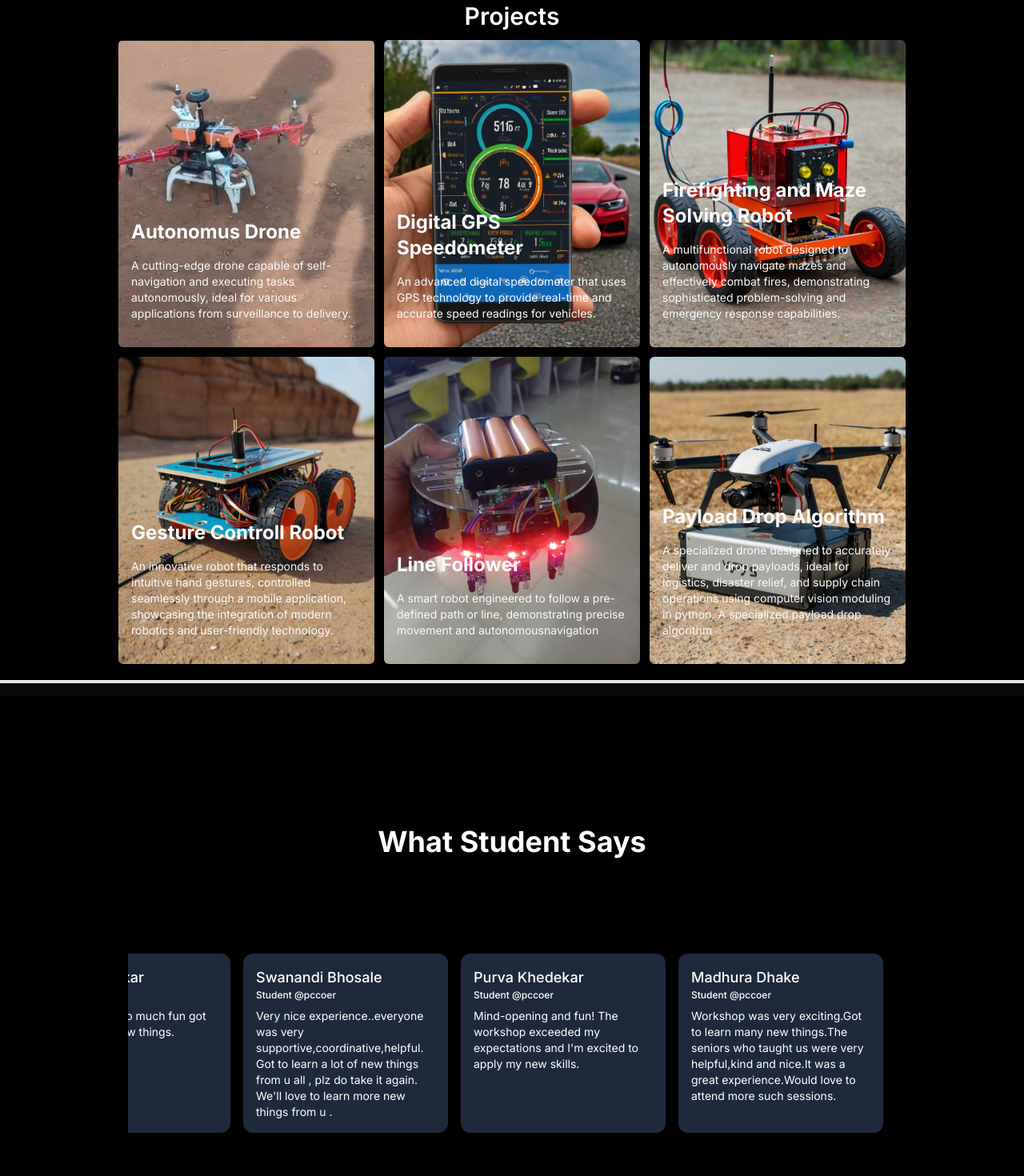
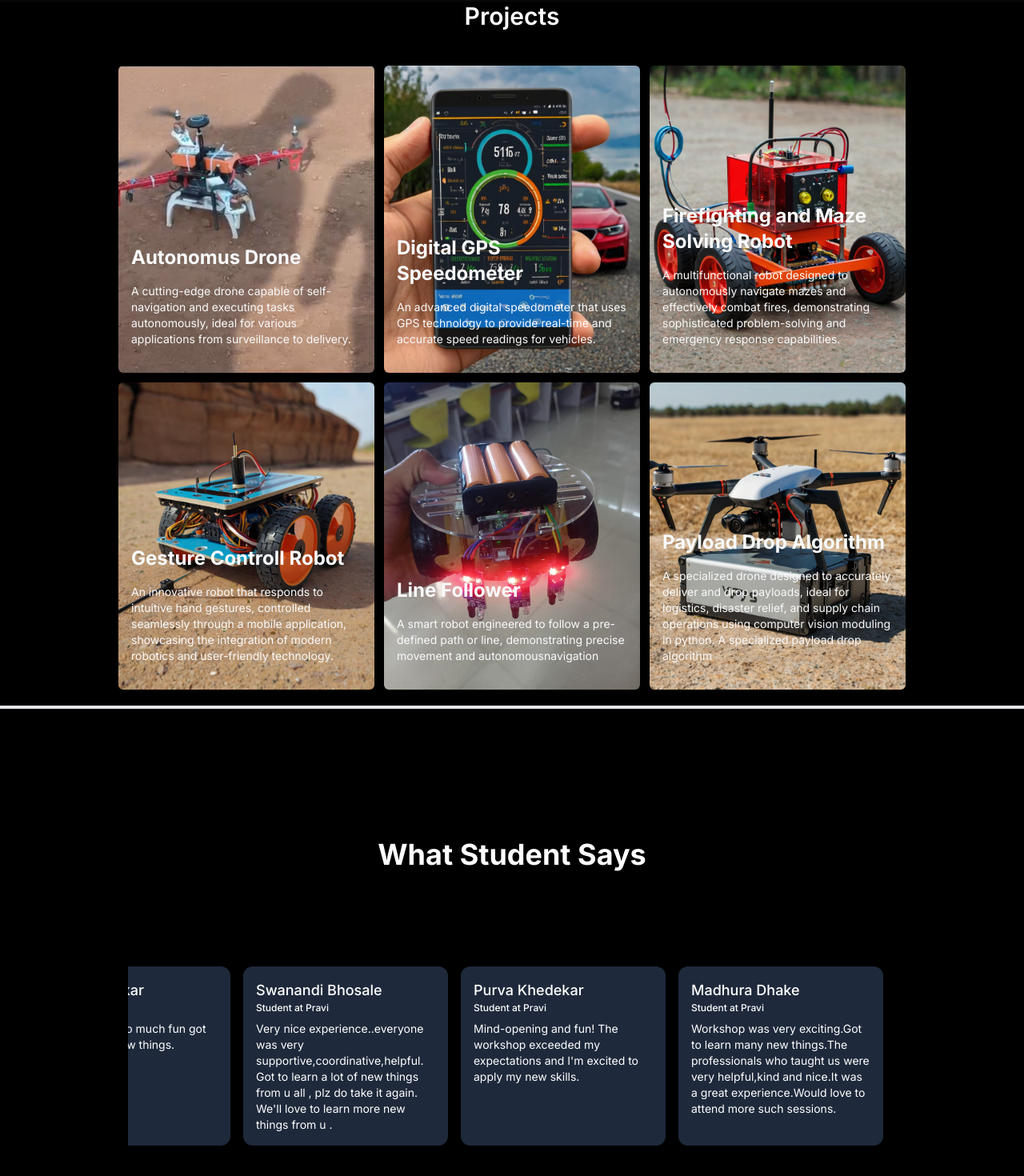
Before and after one commit to JangidVish/Curiosity, a Next.js app: page / in a window 1280 px wide. Shown: the part 2678-4148 px from the top of the page at 80% size. Built offline with nearby package versions, Linux system fonts and the light colour scheme.

Commit message:
Some css chsnges

```diff
--- a/src/app/components/FeedbackCrausal.tsx
+++ b/src/app/components/FeedbackCrausal.tsx
@@ -4,43 +4,43 @@ import Marquee from "@/app/components/ui/marquee";
 const reviews = [
   {
     name: "Samruddhi Achari",
-    username: "Student @pccoer",
-    body: "Very nice workshop, really help me alot in personal growth, in both technical and soft skill development. all the senior who taught us are really nice, kind and helping. Had a great session overall. Request: please conduct a session on ethical hacking and cyber security please.",
+    username: "Student at Pravi",
+    body: "Very nice workshop, really help me alot in personal growth, in both technical and soft skill development. all the professional who taught us are really nice, kind and helping. Had a great session overall. Request: please conduct a session on ethical hacking and cyber security please.",
     img: "https://avatar.vercel.sh/jack",
   },
   {
     name: "Sanjana Deshinge",
-    username: "Student @pccoer",
+    username: "Student at Pravi",
     body: "It was really a great and amazing workshop.It was really beyond my expectation where we were having hand-on experiences with learning so many skills like C++,soldering,app development and many more.So I want to thank you for teaching us supporting us and helping us with all the stuffs.",
     img: "https://avatar.vercel.sh/jill",
   },
   {
     name: "Mitali Swamy",
-    username: "Student @pccoer",
+    username: "Student at Pravi",
     body: "It would be great if you could take sessions on cybersecurity as well with robotics",
     img: "https://avatar.vercel.sh/john",
   },
   {
     name: "Swanandi Bhosale",
-    username: "Student @pccoer",
+    username: "Student at Pravi",
     body: "Very nice experience..everyone was very supportive,coordinative,helpful. Got to learn a lot of new things from u all , plz do take it again. We'll love to learn more new things from u .",
     img: "https://avatar.vercel.sh/jane",
   },
   {
     name: "Purva Khedekar",
-    username: "Student @pccoer",
+    username: "Student at Pravi",
     body: "Mind-opening and fun! The workshop exceeded my expectations and I'm excited to apply my new skills.",
     img: "https://avatar.vercel.sh/jenny",
   },
   {
     name: "Madhura Dhake",
-    username: "Student @pccoer",
-    body: "Workshop was very exciting.Got to learn many new things.The seniors who taught us were very helpful,kind and nice.It was a great experience.Would love to attend more such sessions.",
+    username: "Student at Pravi",
+    body: "Workshop was very exciting.Got to learn many new things.The professionals who taught us were very helpful,kind and nice.It was a great experience.Would love to attend more such sessions.",
     img: "https://avatar.vercel.sh/james",
   },
   {
     name: "Sakshi Wadikar",
-    username: "Student @pccoer",
+    username: "Student at Pravi",
     body: "Workshop was so much fun got to learn many new things.",
     img: "https://avatar.vercel.sh/james",
   },
--- a/src/app/components/Projects.tsx
+++ b/src/app/components/Projects.tsx
@@ -10,8 +10,8 @@ import lineRobo from "../images/lineRobo.jpg"
 
 function Projects() {
   return (
-    <div className="w-full dark:bg-black dark:bg-grid-white/[0.15] relative flex flex-col items-center justify-center sm:overflow-hidden bg-black border-b-4 mb-4 pt-10" id='Projects'>
-        <h1 className='text-center text-3xl font-semibold'>Projects</h1>
+    <div className=" w-full dark:bg-black dark:bg-grid-white/[0.15] relative flex flex-col items-center justify-center sm:overflow-hidden bg-black border-b-4 mt-10" id='Projects'>
+        <h1 className='text-center text-3xl font-semibold mb-8'>Projects</h1>
     <div className='grid grid-cols-1 sm:grid-cols-2 lg:grid-cols-3 place-items-center gap-3 relative top-3 mb-8'>
         <Cards imgUrl={autodrone.src} title="Autonomus Drone" desc="A cutting-edge drone capable of self-navigation and executing tasks autonomously, ideal for various applications from surveillance to delivery." />
         <Cards imgUrl={gps.src} title="Digital GPS Speedometer" desc="An advanced digital speedometer that uses GPS technology to provide real-time and accurate speed readings for vehicles." />
```
